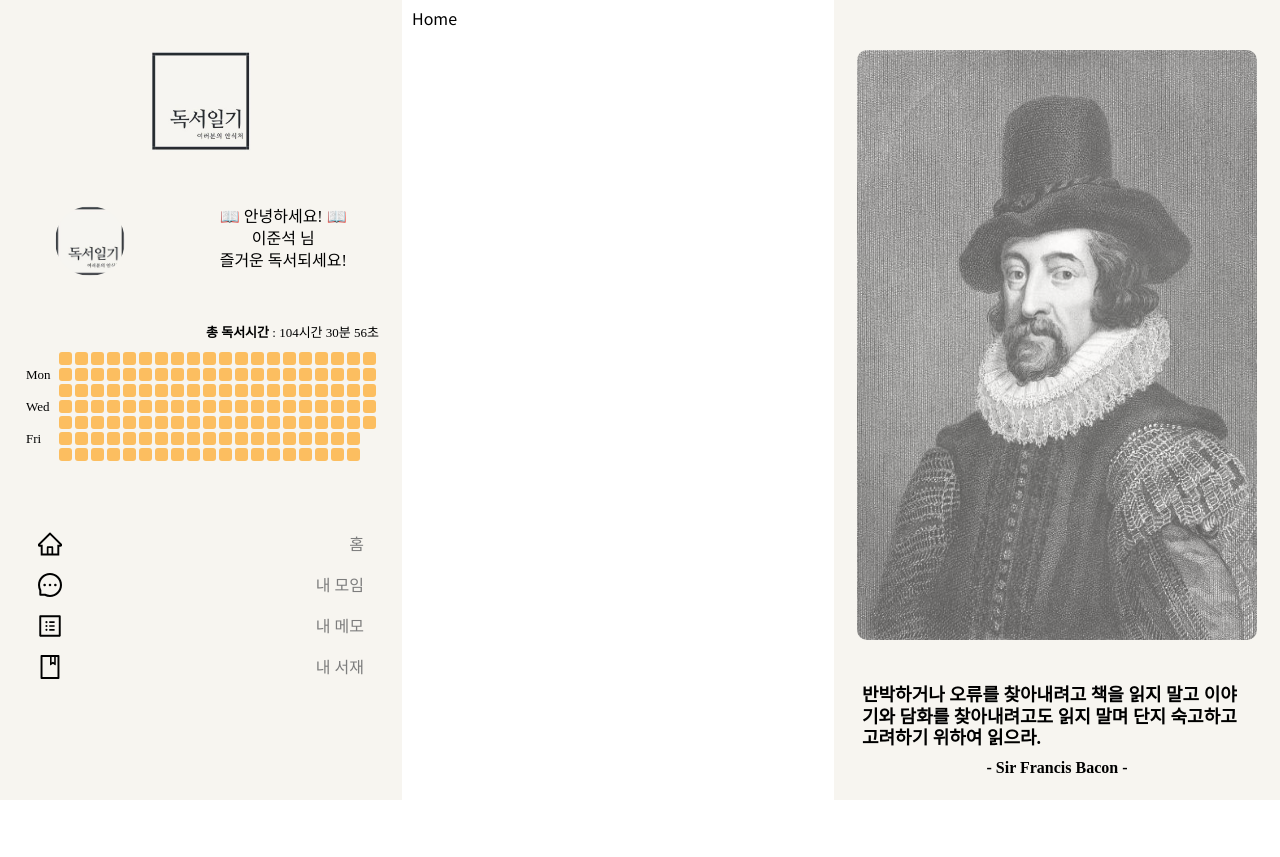
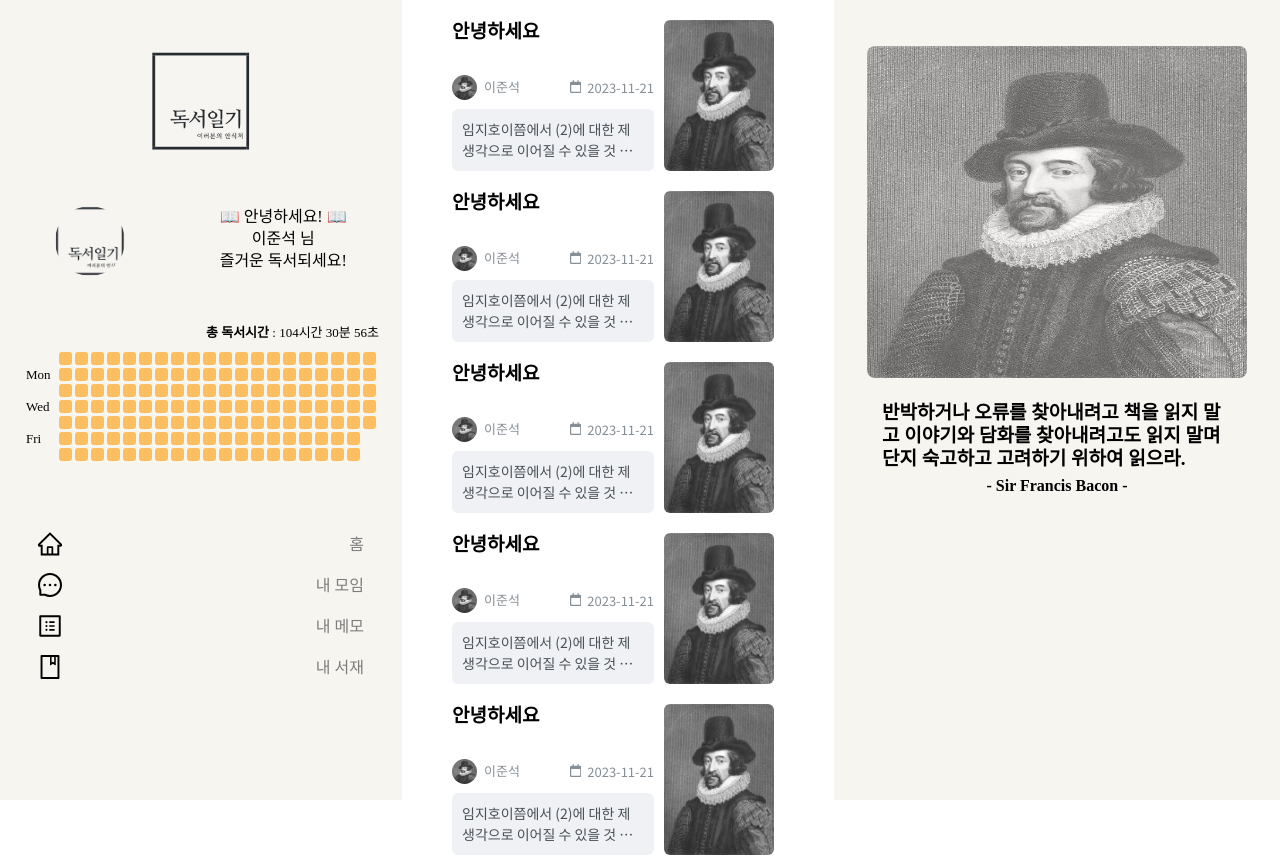
Before and after one commit to leeleeleeleejun/Book-Community, a React (Vite) app: page / in a window 1280 px wide. Shown: the top 857 px of the page. Before the commit the page ends 800 px from the top, so only its background shows below. Built offline with nearby package versions, Linux system fonts and the light colour scheme.

Commit message:
Design: 게시글리스트 UI완료

```diff
--- /dev/null
+++ b/src/assets/CalendarIcon.tsx
@@ -0,0 +1,12 @@
+const CalendalIcon = () => (
+  <svg
+    xmlns="http://www.w3.org/2000/svg"
+    height="1em"
+    viewBox="0 0 448 512"
+    fill="var(--color-gray-2)"
+  >
+    <path d="M152 24c0-13.3-10.7-24-24-24s-24 10.7-24 24V64H64C28.7 64 0 92.7 0 128v16 48V448c0 35.3 28.7 64 64 64H384c35.3 0 64-28.7 64-64V192 144 128c0-35.3-28.7-64-64-64H344V24c0-13.3-10.7-24-24-24s-24 10.7-24 24V64H152V24zM48 192H400V448c0 8.8-7.2 16-16 16H64c-8.8 0-16-7.2-16-16V192z" />
+  </svg>
+);
+
+export default CalendalIcon;
--- a/src/components/RightSidebar/SidebarCarousel/SidebarCarouselStyle.tsx
+++ b/src/components/RightSidebar/SidebarCarousel/SidebarCarouselStyle.tsx
@@ -2,16 +2,16 @@ import { styled } from "styled-components";
 
 export const Images = styled.div`
   display: flex;
+  justify-content: space-around;
   width: 400px;
-  height: 80%;
+  height: 45%;
   border-radius: 10px;
   overflow: hidden;
-  margin: 6% 0;
+  margin: 5% 0;
 `;
 
 export const Img = styled.img<{ $visible: boolean }>`
   min-width: 380px;
-  height: 100%;
   border-radius: 8px;
   cursor: pointer;
   transition: opacity 0.5s ease-in-out;
@@ -19,9 +19,9 @@ export const Img = styled.img<{ $visible: boolean }>`
 `;
 
 export const TextBox = styled.div`
-  width: 390px;
+  width: 350px;
   height: 100px;
-  margin: 40px auto;
+  margin: auto;
   display: flex;
   flex-direction: column;
   justify-content: space-around;
--- a/src/components/common/Layout.tsx
+++ /dev/null
@@ -1,65 +0,0 @@
-import { styled } from "styled-components";
-import { Outlet } from "react-router-dom";
-import Profile from "@/components/LeftSidebar/Profile";
-import SidebarNav from "@/components/LeftSidebar/SidebarNav";
-import Carousel from "@/components/RightSidebar/SidebarCarousel";
-import ReadingTime from "@/components/LeftSidebar/ReadingTime";
-
-const Layout = () => {
-  return (
-    <Container>
-      <LeftAside>
-        <Logo alt="logo" src="logo.jpg" />
-        <Profile />
-        <ReadingTime />
-        <SidebarNav />
-      </LeftAside>
-      <Main>
-        <Outlet />
-      </Main>
-      <RightAside>
-        <Carousel />
-      </RightAside>
-    </Container>
-  );
-};
-
-export default Layout;
-
-const Container = styled.div`
-  display: flex;
-  flex-direction: row;
-  justify-content: space-between;
-  max-width: 1504px;
-  margin: auto;
-`;
-
-const Main = styled.main`
-  padding: 10px;
-  width: 100%;
-  min-height: 780px;
-`;
-
-const Logo = styled.img`
-  width: 100px;
-  margin: 25px auto;
-`;
-
-const LeftAside = styled.aside`
-  height: 100vh;
-  box-sizing: border-box;
-  padding: 26px 23px 36px;
-  position: sticky;
-  top: 0;
-  display: flex;
-  flex-direction: column;
-  background-color: var(--sidebar-color);
-`;
-
-const RightAside = styled.aside`
-  height: 100vh;
-  box-sizing: border-box;
-  padding: 26px 23px 36px;
-  position: sticky;
-  background-color: var(--sidebar-color);
-`;
--- /dev/null
+++ b/src/components/common/Layout/LayoutStyle.tsx
@@ -0,0 +1,40 @@
+import { styled } from "styled-components";
+
+export const Container = styled.div`
+  display: flex;
+  flex-direction: row;
+  justify-content: space-between;
+  max-width: 1600px;
+  margin: auto;
+`;
+
+export const Main = styled.main`
+  padding: 10px;
+  width: 100%;
+  min-height: 780px;
+`;
+
+export const Logo = styled.img`
+  width: 100px;
+  margin: 25px auto;
+`;
+
+export const LeftAside = styled.aside`
+  height: 100vh;
+  box-sizing: border-box;
+  padding: 26px 23px 36px;
+  position: sticky;
+  top: 0;
+  display: flex;
+  flex-direction: column;
+  background-color: var(--color-sidebar);
+`;
+
+export const RightAside = styled.aside`
+  height: 100vh;
+  box-sizing: border-box;
+  padding: 26px 23px 36px;
+  position: sticky;
+  top: 0;
+  background-color: var(--color-sidebar);
+`;
--- /dev/null
+++ b/src/components/common/Layout/index.tsx
@@ -0,0 +1,27 @@
+import { Outlet } from "react-router-dom";
+import Profile from "@/components/LeftSidebar/Profile";
+import SidebarNav from "@/components/LeftSidebar/SidebarNav";
+import Carousel from "@/components/RightSidebar/SidebarCarousel";
+import ReadingTime from "@/components/LeftSidebar/ReadingTime";
+import { Container, LeftAside, RightAside, Logo, Main } from "./LayoutStyle";
+
+const Layout = () => {
+  return (
+    <Container>
+      <LeftAside>
+        <Logo alt="logo" src="logo.jpg" />
+        <Profile />
+        <ReadingTime />
+        <SidebarNav />
+      </LeftAside>
+      <Main>
+        <Outlet />
+      </Main>
+      <RightAside>
+        <Carousel />
+      </RightAside>
+    </Container>
+  );
+};
+
+export default Layout;
--- /dev/null
+++ b/src/components/memo/MemoList/MomoListStyle.tsx
@@ -0,0 +1,79 @@
+import styled from "styled-components";
+
+export const MemoListBox = styled.ul``;
+
+export const MemoListItem = styled.li`
+  display: flex;
+  max-width: 800px;
+  justify-content: space-between;
+  padding: 10px 40px;
+  & > div {
+    display: flex;
+    width: 95%;
+    flex-direction: column;
+    justify-content: space-between;
+  }
+`;
+
+export const MemoTitle = styled.h3`
+  height: 60px;
+  font-size: var(--font-medium);
+  font-weight: var(--weight-semi-bold);
+`;
+
+export const Excerpt = styled.div`
+  padding: 10px;
+  margin-top: 15px;
+  background-color: var(--color-gray-light);
+  border-radius: 6px;
+
+  p {
+    line-height: 1.5;
+    font-size: 14px;
+    color: var(--color-light-black-2);
+    overflow: hidden;
+
+    display: -webkit-box;
+    display: -ms-flexbox;
+    white-space: normal;
+    text-overflow: ellipsis;
+
+    word-break: break-word;
+    -webkit-line-clamp: 2;
+    -webkit-box-orient: vertical;
+  }
+`;
+
+export const BookImg = styled.img`
+  width: 110px;
+  margin: 0 10px;
+  border-radius: 6px;
+`;
+
+export const MemoInfo = styled.div`
+  display: flex;
+  justify-content: space-between;
+  font-size: var(--font-small);
+  color: var(--color-gray-2);
+`;
+
+export const WriterInfo = styled.div`
+  display: flex;
+  height: 10px;
+`;
+
+export const WriterImg = styled.img`
+  width: 25px;
+  height: 25px;
+  margin-top: -8%;
+  margin-right: 7px;
+  border-radius: 50%;
+`;
+
+export const WriterNicName = styled.div``;
+
+export const WriteDate = styled.div`
+  svg {
+    margin-right: 3px;
+  }
+`;
--- /dev/null
+++ b/src/components/memo/MemoList/index.tsx
@@ -0,0 +1,47 @@
+import CalendalIcon from "@/assets/CalendarIcon";
+import {
+  MemoListBox,
+  MemoListItem,
+  MemoTitle,
+  Excerpt,
+  BookImg,
+  WriterNicName,
+  WriterImg,
+  WriteDate,
+  WriterInfo,
+  MemoInfo,
+} from "./MomoListStyle";
+
+const MemoList = () => {
+  const a = [0, 0, 0, 0, 0, 0];
+  return (
+    <MemoListBox>
+      {a.map((item, index) => (
+        <MemoListItem key={index}>
+          <div>
+            <MemoTitle>안녕하세요</MemoTitle>
+            <MemoInfo>
+              <WriterInfo>
+                <WriterImg src="carouselImg/1.jpg" />
+                <WriterNicName>이준석</WriterNicName>
+              </WriterInfo>
+              <WriteDate>
+                <CalendalIcon /> 2023-11-21
+              </WriteDate>
+            </MemoInfo>
+            <Excerpt>
+              <p>
+                임지호이쯤에서 (2)에 대한 제 생각으로 이어질 수 있을 것
+                같습니다. 우리나라에서 교육은 가장 중요한 가치 중 하나입니다.
+                어쩌면 조선 시대의 과거 제도부터 내려온 전통이자 문화적 유산일
+              </p>
+            </Excerpt>
+          </div>
+          <BookImg src="carouselImg/1.jpg" />
+        </MemoListItem>
+      ))}
+    </MemoListBox>
+  );
+};
+
+export default MemoList;
--- a/src/pages/Home.tsx
+++ b/src/pages/Home.tsx
@@ -1,7 +1,9 @@
+import MemoList from "@/components/memo/MemoList";
+
 const Home = () => {
   return (
     <>
-      <div>Home</div>
+      <MemoList />
     </>
   );
 };
--- a/src/styles/GlobalStyle.ts
+++ b/src/styles/GlobalStyle.ts
@@ -66,18 +66,21 @@ button {
 	--color-sub-2: #ffcb8f;
 
 	--color-light-black: #7d7d7d;
-	--color-light-black: #7d7d7d;
-  --color-light-gray: #e7e7e7;
+	--color-light-black-2: #495057;
+
+	--color-gray-light: #EFF1F4;
+	--color-gray-light-2: #ffffff99;
 	--color-gray: #bfbfbf;
+	--color-gray-2:#868E96;
+
+	--color-sidebar: #F7F5F0;
+	--color-sidebar-active : #E4DDCC;
 
 
 
-
-	--sidebar-color: #F7F5F0;
-
 	// Font size
-  --font-large: 30px;
-  --font-medium: 18px;
+  --font-large: 23px;
+  --font-medium: 19px;
   --font-regular: 16px;
 	--font-small: 13px;
   --font-micro: 10px;
```
Also changed, not shown: src/components/common/Nav/index.tsx (added).
